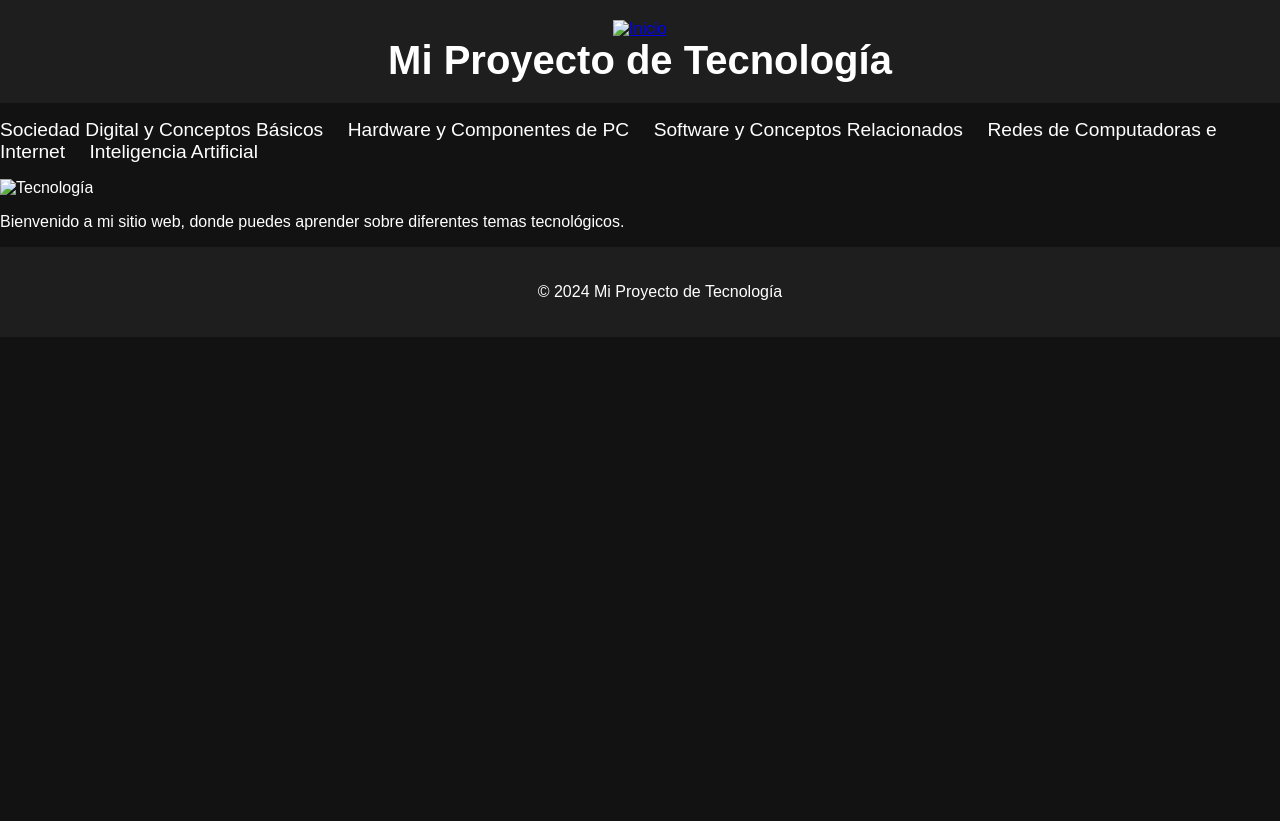
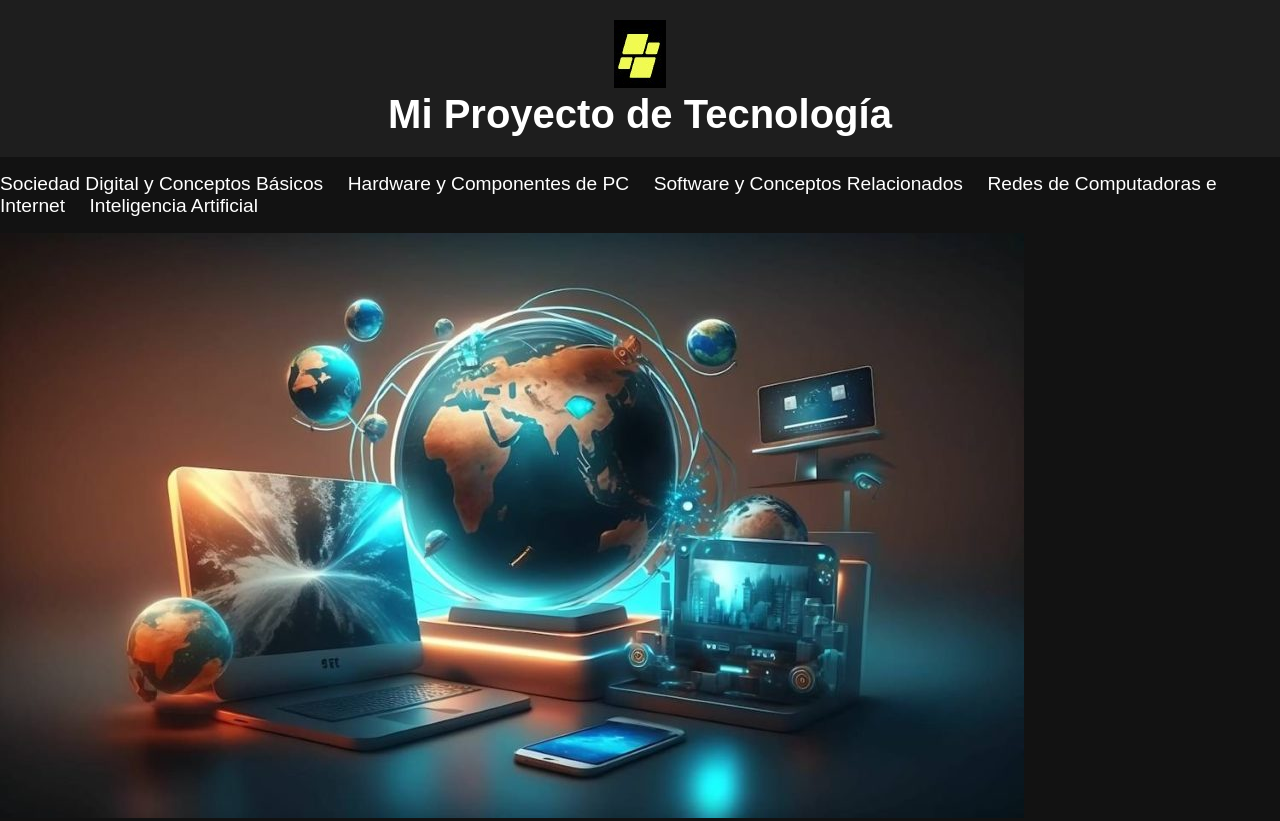
Before and after one commit to luisgarca-web/Pagina-web-Esteban-Foncea-con-IA, a plain HTML site: page index.html in a window 1280 px wide. Shown: the top 821 px of the page. Before the commit the page ends 800 px from the top, so only its background shows below. Drawn offline with Linux system fonts and the light colour scheme.

Commit message:
Update index.html

```diff
--- a/index.html
+++ b/index.html
@@ -8,7 +8,7 @@
 </head>
 <body>
     <header>
-        <a href="index.html"><img src="imagenes/inicio.jpg" alt="Inicio" class="logo"></a>
+        <a href="index.html"><img src="inicio.jpg" alt="Inicio" class="logo"></a>
         <h1>Mi Proyecto de Tecnología</h1>
     </header>
     <nav>
@@ -21,7 +21,7 @@
         </ul>
     </nav>
     <main>
-        <img src="imagenes/tecnologia.jpg" alt="Tecnología" class="tecnologia">
+        <img src="tecnologia.jpg" alt="Tecnología" class="tecnologia">
         <p>Bienvenido a mi sitio web, donde puedes aprender sobre diferentes temas tecnológicos.</p>
     </main>
     <footer>
```
